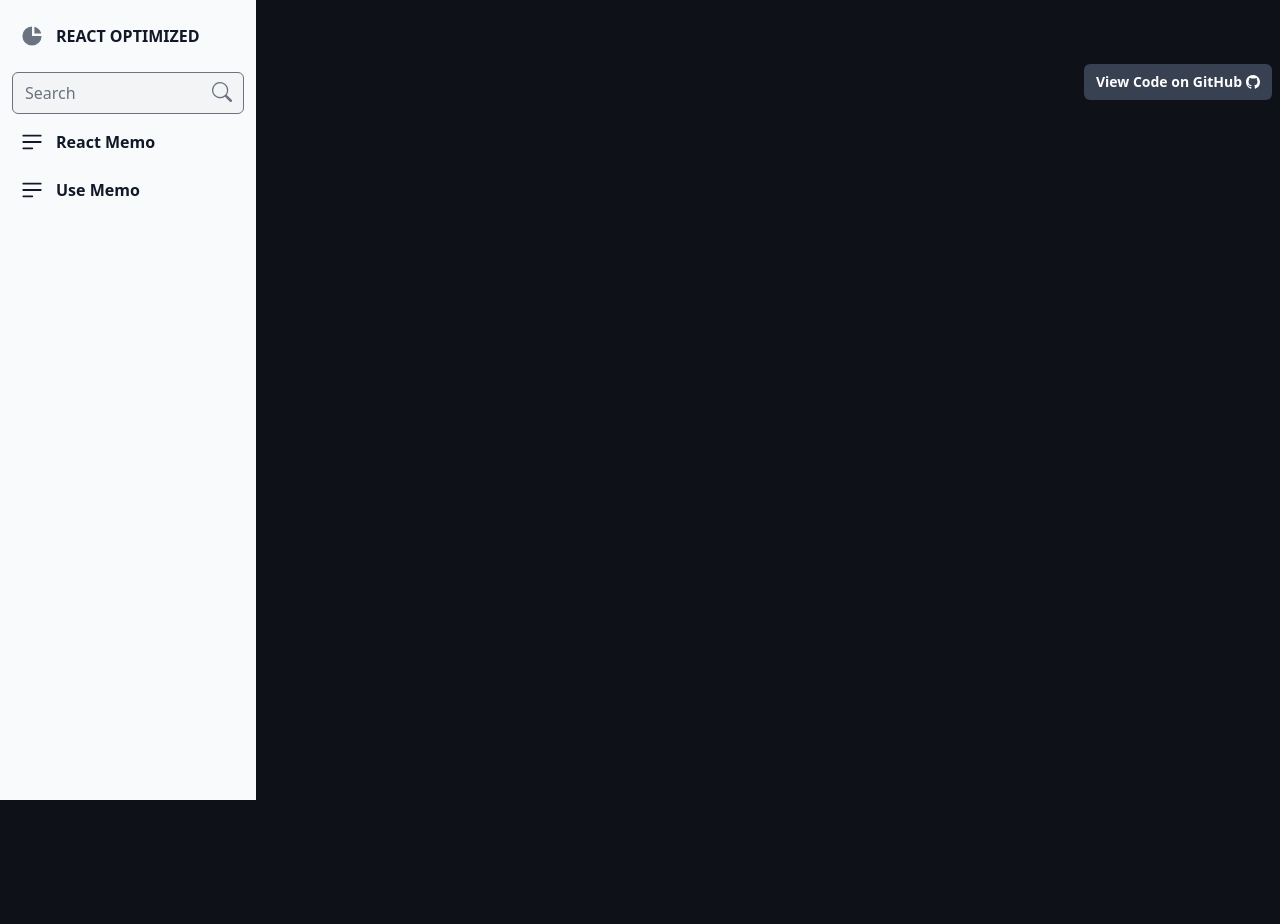
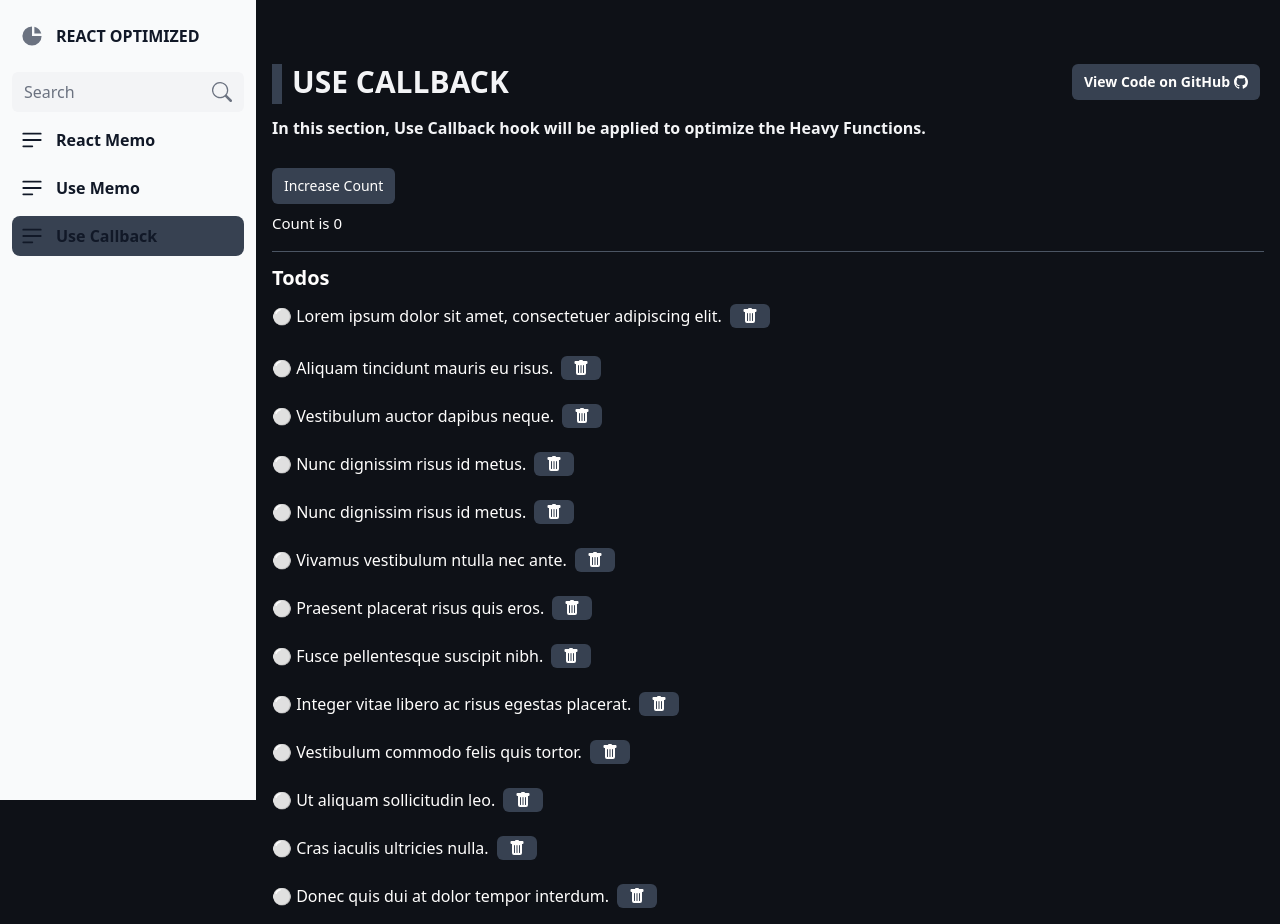
Before and after one commit to thutasann/optimized-react, a React (Create React App) app: page /use-callback in a window 1280 px wide. Before the commit the page ends 800 px from the top, so only its background shows below. Built offline with nearby package versions, Linux system fonts and the light colour scheme.

Commit message:
feat: useCallback

```diff
--- a/src/App.tsx
+++ b/src/App.tsx
@@ -5,13 +5,14 @@ import ReactMemo from './pages/react-memo'
 import UseMemo from './pages/use-memo'
 import { GitHubLink } from './utils/static-data'
 import { BsGithub } from 'react-icons/bs'
+import UseCallBack from './pages/use-callback'
 
 function App() {
   const route = useLocation().pathname
   return (
     <div>
       <SideBar>
-        <div className='mb-7 mr-2 fixed z-[999] right-0'>
+        <div className='mb-7 mr-5 fixed z-[999] right-0'>
           {route !== '/' && (
             <a
               href={`${GitHubLink}${route}.tsx`}
@@ -27,6 +28,7 @@ function App() {
           <Route path='/' element={<Home />} />
           <Route path='/react-memo' element={<ReactMemo />} />
           <Route path='/use-memo' element={<UseMemo />} />
+          <Route path='/use-callback' element={<UseCallBack />} />
         </Routes>
       </SideBar>
     </div>
--- a/src/common/button.tsx
+++ b/src/common/button.tsx
@@ -3,11 +3,12 @@ import React from 'react'
 interface Props {
   text: string
   onClick?: () => void
+  isDanger?: boolean
 }
 
-const Button: React.FC<Props> = ({ text, onClick }) => {
+const Button: React.FC<Props> = ({ text, onClick, isDanger }) => {
   return (
-    <div className='button' onClick={onClick}>
+    <div className={`button ${isDanger && 'bg-red-500'}`} onClick={onClick}>
       {text}
     </div>
   )
--- a/src/common/input.tsx
+++ b/src/common/input.tsx
@@ -16,7 +16,7 @@ const Input: React.FC<Props> = ({ value, onChange, type, label, maxLength, plach
     <div className='flex flex-col gap-2 relative group'>
       <label className='text-md font-semibold'>{label}</label>
       <input
-        className='text-slate-900 rounded-md focus:outline-none focus:ring-0 focus:border-none bg-gray-100'
+        className='rounded-md focus:outline-none border-none focus:ring-0 focus:border-none bg-gray-100 text-slate-600'
         value={value}
         onChange={onChange}
         type={type}
--- a/src/index.css
+++ b/src/index.css
@@ -12,5 +12,5 @@ body {
 }
 
 p {
-  @apply mt-2;
+  @apply mt-2 text-[15px];
 }
--- a/src/pages/use-callback.tsx
+++ b/src/pages/use-callback.tsx
@@ -1,7 +1,61 @@
-import React from 'react'
+import React, { memo, useState, useCallback } from 'react'
+import { BsFillTrashFill } from 'react-icons/bs'
+import Button from '../common/button'
+import { Heading } from '../common/heading'
+import { ListData } from '../util/static'
+
+type TodoProps = {
+  todos: string[]
+  deleteItem: Function
+}
 
 const UseCallBack = () => {
-  return <div>UseCallBack</div>
+  const [count, setCount] = useState(0)
+  const [todo, setTodo] = useState<string[]>(ListData)
+
+  const deleteItem = useCallback(
+    (item: string) => {
+      setTodo(
+        todo.filter(t => {
+          return t !== item
+        })
+      )
+    },
+    [todo]
+  )
+
+  return (
+    <div>
+      <Heading text='Use callback' description='In this section, Use Callback hook will be applied to optimize the Heavy Functions.' />
+      <Button text='Increase Count' onClick={() => setCount(count + 1)} />
+      <p>Count is {count}</p>
+      <div className='mt-4 border-t border-gray-600 pt-3'>
+        <TodoList todos={todo} deleteItem={deleteItem} />
+      </div>
+    </div>
+  )
 }
 
+const TodoList: React.FC<TodoProps> = memo(({ todos, deleteItem }) => {
+  console.log('Rendered')
+  return (
+    <>
+      <h2 className='text-xl font-bold'>Todos</h2>
+      <ul className='mt-3 space-y-6'>
+        {todos.map((todo, index) => (
+          <li className='flex mb-7' key={index}>
+            ⚪️ {todo}
+            <span
+              className='bg-gray-700 px-3 py-1 rounded-md ml-2 hover:bg-red-500 cursor-pointer transition-all duration-200 ease-in-out'
+              onClick={() => deleteItem(todo)}
+            >
+              <BsFillTrashFill />
+            </span>
+          </li>
+        ))}
+      </ul>
+    </>
+  )
+})
+
 export default UseCallBack
--- a/src/pages/use-memo.tsx
+++ b/src/pages/use-memo.tsx
@@ -27,7 +27,7 @@ const UseMemo = () => {
 
   return (
     <div>
-      <Heading text='React Memo' description='In this section, React Memo will be applied to optimize the Heavy Functions' />
+      <Heading text='Use Memo' description='In this section, Use Memo Hook will be applied to optimize the Heavy Functions' />
       <FlexBox>
         <Button text='Decrement' onClick={() => setCounter(counter - 1)} />
         <Button text='Increment' onClick={() => setCounter(counter + 1)} />
--- /dev/null
+++ b/src/util/static.ts
@@ -0,0 +1,15 @@
+export const ListData: string[] = [
+  'Lorem ipsum dolor sit amet, consectetuer adipiscing elit.',
+  'Aliquam tincidunt mauris eu risus.',
+  'Vestibulum auctor dapibus neque.',
+  'Nunc dignissim risus id metus.',
+  'Nunc dignissim risus id metus.',
+  'Vivamus vestibulum ntulla nec ante.',
+  'Praesent placerat risus quis eros.',
+  'Fusce pellentesque suscipit nibh.',
+  'Integer vitae libero ac risus egestas placerat.',
+  'Vestibulum commodo felis quis tortor.',
+  'Ut aliquam sollicitudin leo.',
+  'Cras iaculis ultricies nulla.',
+  'Donec quis dui at dolor tempor interdum.',
+]
--- a/src/utils/sidebar.ts
+++ b/src/utils/sidebar.ts
@@ -14,4 +14,8 @@ export const SideBarData: SideBarProps[] = [
     link: '/use-memo',
     name: 'Use Memo',
   },
+  {
+    link: '/use-callback',
+    name: 'Use Callback',
+  },
 ]
```
